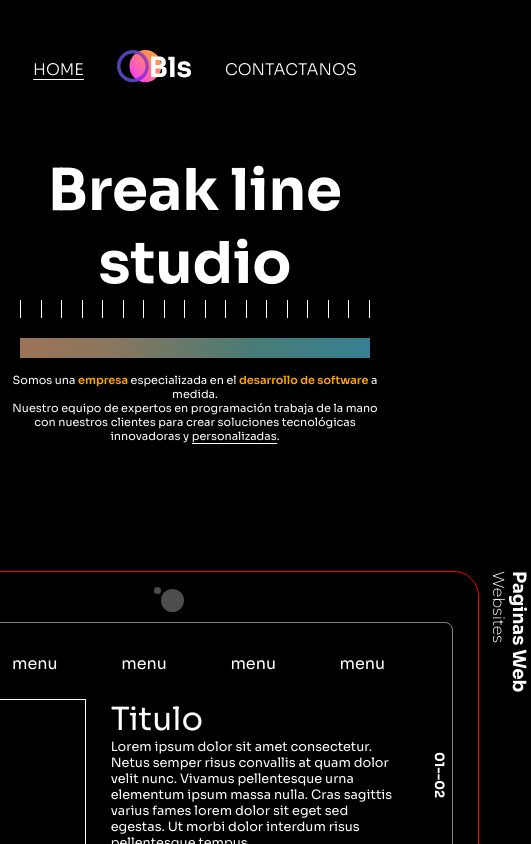
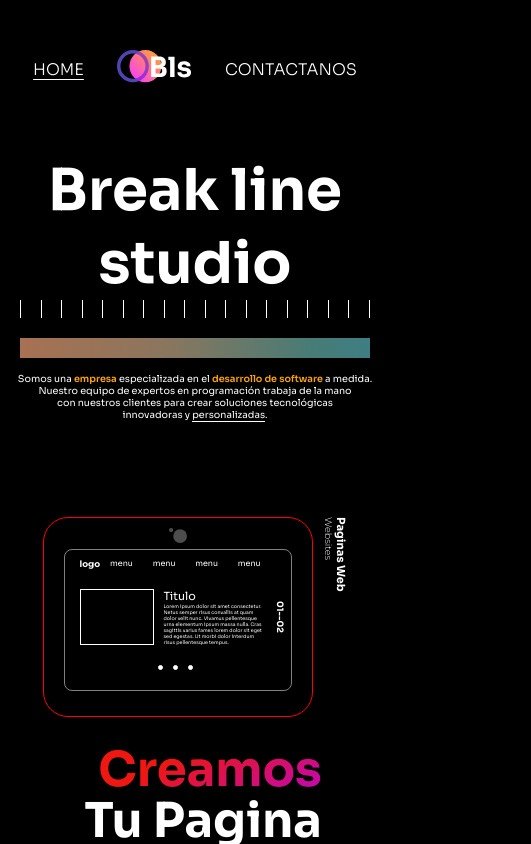
Before and after one commit to owellandry/bls, a React (Create React App) app: page / in a window 390 px wide. Shown: the top 844 px of the page, 531 px wide, since content can reach past the window. Built offline with nearby package versions, Linux system fonts and the light colour scheme.

Commit message:
feat: :sparkles: desk responsive

```diff
--- a/src/components/about/about.css
+++ b/src/components/about/about.css
@@ -135,10 +135,39 @@
     .descriptionPage{
         margin-top: -15px;
         text-align: center;
-        font-size: .7rem;
+        font-size: .6rem;
       }
 
       .overline{
         border-bottom: solid 1px;
       }
   }
+
+  @media (max-width: 320px) {
+    .container-about {
+      margin-top: 3rem;
+    }
+
+    .titleHome {
+      text-align: center;
+      font-size: 1.4rem;
+    }
+
+    .lines {
+      height: 18px;
+    }
+
+    .gardient {
+      height: 20px;
+    }
+
+  .descriptionPage{
+      margin-top: -15px;
+      text-align: center;
+      font-size: .58rem;
+    }
+
+    .overline{
+      border-bottom: solid 1px;
+    }
+  }
--- a/src/components/nav/nav.css
+++ b/src/components/nav/nav.css
@@ -77,3 +77,18 @@
       width: 75px;
     }
 }
+
+@media (max-width: 320px){
+  .contentNav{
+    gap: 0;
+    justify-content: space-evenly;
+  }
+
+  .contentNav div a{
+    font-size: .8rem;
+  }
+
+  .container-logo img{
+    width: 65px;
+  }
+}
--- a/src/components/webDesktop/styles.css
+++ b/src/components/webDesktop/styles.css
@@ -1,7 +1,7 @@
 .seccionDesk{
     display: flex;
     margin-left: 8rem;
-    margin-top: 8rem;
+    margin-top: 18rem;
     margin-bottom: 2rem;
     align-items: center;
     box-sizing: border-box;
@@ -61,6 +61,11 @@
     display: flex;
     list-style: none;
     justify-content: space-around;
+}
+
+.menuPrevDesk ul li{
+    display: flex;
+    align-items: center;
 }
 
 .menuPrevDesk ul li a{
@@ -185,6 +190,20 @@
     background-clip: text;
 }
 
+::-webkit-scrollbar {
+    width: 8px;
+}
+
+::-webkit-scrollbar-track {
+    border-radius: 15px;
+}
+
+::-webkit-scrollbar-thumb {
+    border-radius: 15px;
+    -webkit-box-shadow: inset 0 0 6px rgba(0,0,0,0.5);
+    background:rgb(126, 126, 126);
+}
+
 @media (max-width: 1420px){
     .seccionDesk{
         margin-left: 6rem;
@@ -273,8 +292,13 @@
 @media (max-width: 700px){
     .seccionDesk{
         margin-left: .5rem;
+        margin-top: 14rem;
         margin-right: .5rem;
         justify-content: center;
+    }
+
+    .desktop{
+        padding: 8px 30px 0px 15px;
     }
 
     .containerDeskContent{
@@ -283,222 +307,209 @@
         align-items: center;
     }
 
-    .webDeskInfo{
-        margin-left: 1rem;
-        margin-top: 4rem;
-    }
-
-    .webDeskInfo h1{
-        text-align: end;
-        font-size: 6rem;
-        margin-top: -15px;
-    }
-}
-/* .seccionDesk{
-    display: flex;
-}
-
     .borderContent{
-    border: solid red 1px;
-    border-radius: 25px;
-    padding: 10px 25px 65px 25px;
-    max-width: 640px;
-    height: 340px;
-    margin: 0 50px;
-}
-
-    .cameraDesk{
-        text-align: center;
-        padding: 5px;
-    }
-
-    .desktop {
-        box-sizing: border-box;
-        border: solid #4D4D4D .5px;
-        border-radius: 5px;
-        width: 100%;
-        height: 100%;
-        padding: 20px 50px;
-    }
-
-        .navDesk {
-            box-sizing: border-box;
-            display: flex;
-            align-items: center;
-            width: 100%;
+        width: 460px;
+        max-width: 460px;
+        height: 310px;
     }
 
     .logoPrevDesk{
-            font-family: 'Montserrat', sans-serif;
-        }
-
-        .menuPrevDesk{
-            width: 100%;
-        }
-
-            .menuPrevDesk ul {
-                display: flex;
-                list-style: none;
-                justify-content: space-evenly;
-                width: 100%;
+        font-size: .6rem;
     }
 
     .menuPrevDesk ul li a{
-                    position: relative;
-                    text-decoration: none;
-                    color: white;
-                }
-
-                .menuPrevDesk ul li:hover a::after {
-                    width: 100%;
-                }
-
-                .menuPrevDesk ul li .active {
-                    width: 100%;
-                }
-
-                .menuPrevDesk ul li .inactive {
-                    width: 0%;
-                }
-
-        .contentDesk{
-            margin-top: 35px;
-            display: flex;
-        }
-
-            .imgPreview{
-                border: solid white .5px;
-                width: 780px;
-                margin-right: 25px;
+        font-size: .8rem;
     }
 
     .titlePrevDesk{
-                font-family: 'Montserrat', sans-serif;
-                height: auto;
-                font-size: 2rem;
-                font-weight: bold;
+        font-size: 1.2rem;
     }
 
     .descriptionPrevDesk{
-                margin-top: 10px;
-                font-family: 'Montserrat', sans-serif;
-                font-size: 13px;
-                font-weight: 400;
+        font-size: .6rem;
     }
 
     .serialNumber{
-            text-align: center;
-            writing-mode: vertical-lr;
-            margin-left: 40px;
-            margin-right: -40px;
-            font-weight: bold;
-        }
-
-        .footer{
-            margin-top: 60px;
-            display: flex;
-            align-items: center;
-            justify-content: center;
-        }
-
-        .footer .circle{
-            border: solid white 1px;
-            background-color: white;
-            width: 5px;
-            height: 5px;
-            border-radius: 50%;
-            margin: 5px 5px;
-        }
-
-.subtitle{
-    display: flex;
-    flex-direction: row-reverse;
         margin-left: 10px;
-}
-
-.subtitle h1, .subtitle h2{
-    writing-mode: vertical-lr;
+        margin-right: -20px;
+        font-size: .6rem;
     }
 
     .subtitle h1{
-    font-size: 1.14rem;
+        font-size: 1rem;
     }
 
     .subtitle h2{
-    font-size: 1rem;
+        font-size: .8rem;
         font-family: 'Montserrat', sans-serif;
         font-weight: 300;
     }
 
     .webDeskInfo{
-    margin-left: 8rem;
+        margin-left: 1rem;
+        margin-top: 3rem;
     }
 
     .webDeskInfo h1{
-    font-size: 5.8rem;
-    font-weight: 700;
-    margin-top: -25px;
+        text-align: end;
+        font-size: 4rem;
+        margin-top: -15px;
+    }
 }
 
-.gradient-text {
-    background-image: linear-gradient(150deg, #EE1711 35%, #C007BF);
-    color: transparent;
-    -webkit-background-clip: text;
-    background-clip: text;
+@media (max-width: 520px){
+    .seccionDesk{
+        margin-left: .5rem;
+        margin-top: 10rem;
+        margin-right: .5rem;
+        justify-content: center;
     }
 
-@media (max-width: 460px) {
-    .seccionDesk{
-        flex-direction: column;
-        align-items: center;
-        justify-content: center;
-        margin: 0;
-        margin-top: 20px;
-        padding: 0;
+    .desktop{
+        padding: 8px 20px 0px 15px;
     }
 
     .borderContent{
-        width: 300px;
-        height: 150px;
+        width: 375px;
+        max-width: 400px;
+        height: 250px;
+    }
+
+    .logoPrevDesk{
+        font-size: .4rem;
+    }
+
+    .menuPrevDesk ul li a{
+        font-size: .7rem;
+    }
+
+    .titlePrevDesk{
+        font-size: .8rem;
+    }
+
+    .descriptionPrevDesk{
+        font-size: .48rem;
+        width: 180px;
+    }
+
+    .serialNumber{
+        margin-left: 10px;
+        margin-right: -15px;
+        font-size: .55rem;
+    }
+
+    .subtitle h1{
+        font-size: 1rem;
+    }
+
+    .subtitle h2{
+        font-size: .8rem;
+    }
+
+    .webDeskInfo{
+        margin-left: 1rem;
+        margin-top: 2.4rem;
+    }
+
+    .webDeskInfo h1{
+        text-align: end;
+        font-size: 3.5rem;
+        margin-top: -10px;
+    }
+}
+
+@media (max-width: 460px){
+    .seccionDesk{
+        margin-top: 6rem;
     }
 
     .desktop{
-        overflow: auto;
-        padding: 5px 10px;
+        padding: 8px 20px 0px 15px;
+    }
+
+    .borderContent{
+        width: 270px;
+        max-width: 270px;
+        height: 200px;
+        padding: 5px 20px 25px 20px;
+    }
+
+    .cameraDesk{
+        padding: 0;
+        height: 26px;
+    }
+
+    .cameraDesk svg{
+        width: 18px;
     }
 
     .logoPrevDesk{
-        font-size: 10px;
+        font-size: .28rem;
     }
 
-    .menuPrevDesk ul li{
-        font-size: 10px;
+    .menuPrevDesk ul li a{
+        font-size: .5rem;
     }
 
-    .contentDesk{
-        margin-top: 1.2rem;
+    .titlePrevDesk{
+        font-size: .7rem;
+    }
+
+    .descriptionPrevDesk{
+        font-size: .3rem;
+        width: 100px;
     }
 
     .imgPreview{
-        width: 600px;
-        height: 70px;
-        margin-right: 12px;
+        margin-right: 10px;
     }
 
-    .titlePrevDesk{
-        font-size: 1rem;
+    .serialNumber{
+        margin-left: 10px;
+        margin-right: -15px;
+        font-size: .55rem;
     }
 
-    .descriptionPrevDesk{
-        margin-top: 4px;
+    .subtitle h1{
         font-size: .7rem;
     }
 
-    .serialNumber{
-        margin-top: 18px;
-        margin-right: -5px;
-        text-align: start;
-        font-size: .7rem;
-        margin-left: 10px;
+    .subtitle h2{
+        font-size: .6rem;
     }
-} */
+
+    .webDeskInfo{
+        margin-left: 1rem;
+        margin-top: 2rem;
+    }
+
+    .webDeskInfo h1{
+        text-align: end;
+        font-size: 3rem;
+        margin-top: -10px;
+    }
+
+    .footer .circle{
+        width: 3px;
+        height: 3px;
+    }
+}
+
+@media (max-width: 280px){
+    .seccionDesk{
+        margin-top: 5rem;
+    }
+
+    .borderContent{
+        width: 240px;
+        max-width: 240px;
+        height: 180px;
+        padding: 5px 20px 25px 20px;
+    }
+
+    .webDeskInfo h1{
+        text-align: end;
+        font-size: 2.6rem;
+        margin-top: -10px;
+    }
+}
```
Lines whose indentation alone changed are shown as unchanged.
